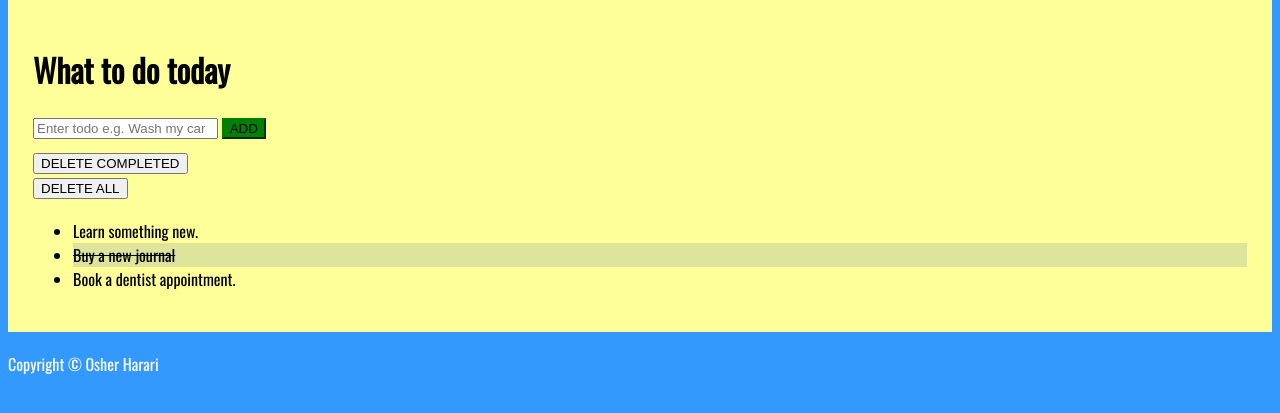
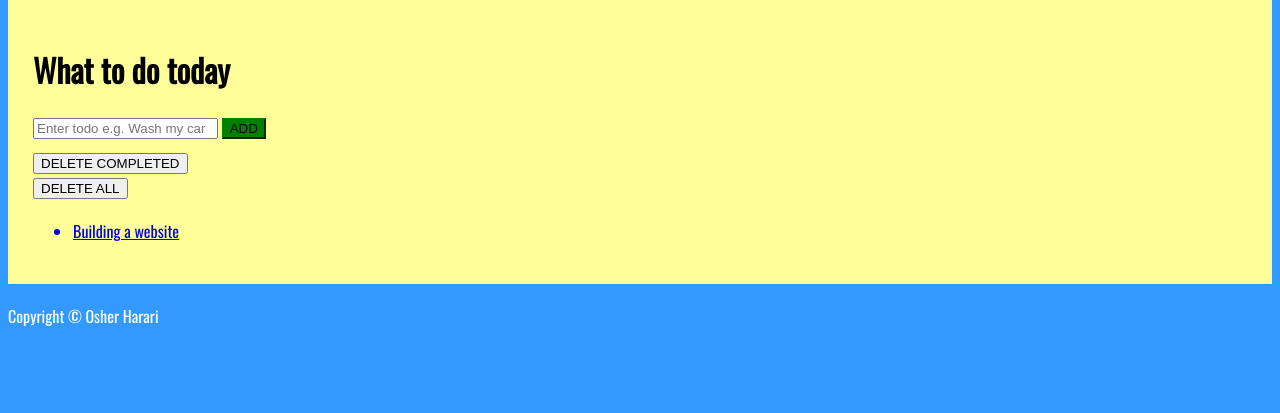
Before and after one commit to Osher160/todoapp, a Django app: page / in a window 1280 px wide. Shown: the part 127-540 px from the top of the page. Run offline with Django 4.2, Linux system fonts and the light colour scheme; data comes from the database, SQL or seed files in the repository.

Commit message:
Displaying database items

```diff
--- a/todoapp/templates/todoapp/index.html
+++ b/todoapp/templates/todoapp/index.html
@@ -51,9 +51,14 @@
 					</div>
 
 					<ul class="list-group t20">
-						<li class="list-group-item">Learn something new.</li>
-						<li class="list-group-item todo-completed">Buy a new journal</li>
-						<li class="list-group-item">Book a dentist appointment.</li>
+						{% for todoapp in todo_items %}
+							{% if todoapp.completed %}
+							<li class="list-group-item todo-completed">{{todoapp.text}}</li>
+							{% else %}
+							<a href="#"><li class="list-group-item">{{todoapp.text}}</li></a>
+							{% endif %}
+							{% endfor %}
+
 					</ul>
 				</div>
 			</div>
--- a/todoapp/views.py
+++ b/todoapp/views.py
@@ -1,5 +1,10 @@
 from django.shortcuts import render
 
+from .models import todoapp
+
 # Create your views here.
+
 def index(request):
-    return render(request,'todoapp/index.html')
+    todo_items=todoapp.objects.order_by('id')
+    context={'todo_items': todo_items}
+    return render(request,'todoapp/index.html',context)
```
